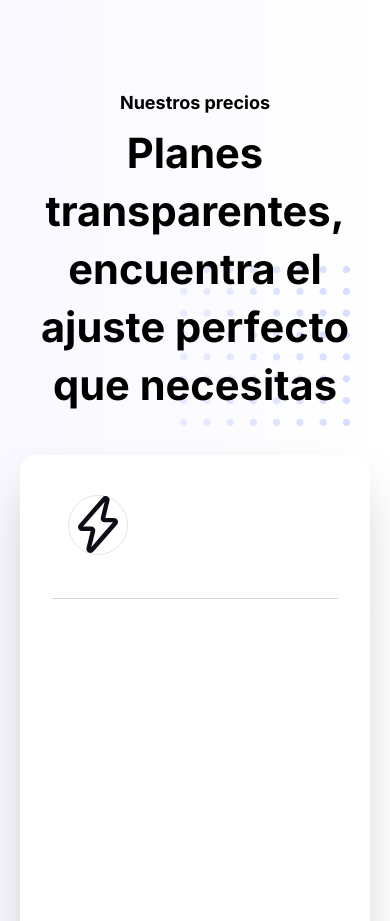
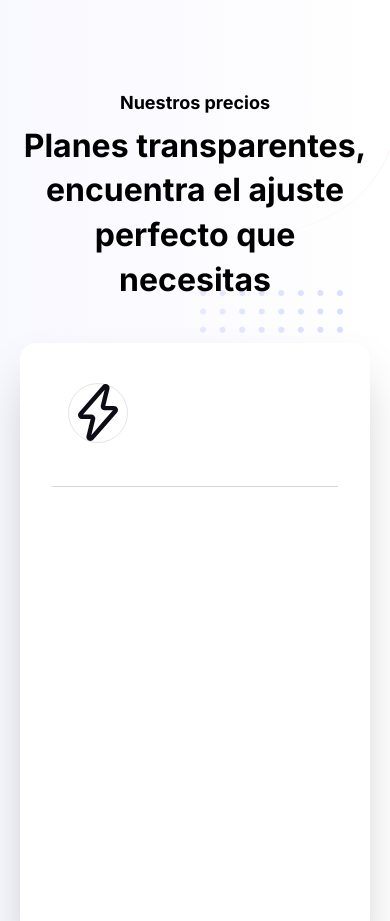
Before and after one commit to Aegox/amunpos-website, a Next.js app: page / in a window 390 px wide. Shown: the part 5740-6661 px from the top of the page. Built offline with nearby package versions, Linux system fonts and the light colour scheme.

Commit message:
fix a pricing not rendering

```diff
--- a/src/app/components/Pricing.tsx
+++ b/src/app/components/Pricing.tsx
@@ -2,7 +2,6 @@
 import React from "react";
 import { motion } from "framer-motion";
 import PricingCard from "./PricingCard";
-import Image from 'next/image';
 
 interface PricingPlan {
   id: number;
@@ -65,28 +64,28 @@ const Pricing: React.FC = () => {
   return (
     <section id="Planes" className="relative flex flex-col justify-center items-center px-5 pb-22 pt-30 bg-[var(--body-color)] pricing-gradient">
       {/* Imágenes en el fondo */}
-      <Image src="/Vector3.svg" alt="a vector shape" layout="fill" objectFit="contain" className="absolute top-45 right-0 z-[-1]" />
-      <Image src="/dot.svg" alt="a vector shape" objectFit="contain" width={170} height={170} className="absolute top-74 left-45 z-[-1]" />
+      <img src="/Vector3.svg" alt="a vector shape" className="absolute top-45 right-0 z-[-1]" />
+      <img src="/dot.svg" alt="a vector shape" className="absolute top-80 left-50 z-[-1]" />
 
       {/* Contenido principal */}
       <div className="z-10 flex flex-col items-center w-full">
       <motion.div
         initial={{ opacity: 0, y: -20 }}
             whileInView={{ opacity: 1, y: 0 }}
-            viewport={{ once: true, amount: 0.3 }}
-            transition={{ duration: 0.7 }}
+            viewport={{ once: true, amount: 0.1 }}
+            transition={{ duration: 0.3 }}
        >
         <p className="w-full text-center text-[var(--primary-color)] text-[18px] font-semibold pb-2">Nuestros precios</p>
       </motion.div>
       <motion.div
             initial={{ opacity: 0, y: 0 }}
             whileInView={{ opacity: 1, y: 0 }}
-            viewport={{ once: true, amount: 0.3 }}
-            transition={{ duration: 0.7 }}
-className="z-10 flex flex-col items-center w-full"
+            viewport={{ once: true, amount: 0.2 }}
+            transition={{ duration: 0.5 }}
+            className="z-10 flex flex-col items-center w-full"
        >
-        <h1 className="text-center pb-10 xl:pb-25 xl:w-[65%] text-[var(--heading-color)]  text-[2.6rem] 2xl:text-[3em] lg:text-[2.5em] leading-[1.4em] font-bold">Planes transparentes, encuentra el ajuste perfecto que necesitas</h1>
-        <div className="flex flex-col lg:flex-row 2xl:px-35 xl:px-25 w-full gap-5 items-center">
+        <h1 className="text-center pb-10 xl:pb-25 xl:w-[65%] text-[var(--heading-color)]  text-[2rem] 2xl:text-[3em] lg:text-[2.5em] leading-[1.4em] font-bold">Planes transparentes, encuentra el ajuste perfecto que necesitas</h1>
+        <div className="flex flex-col 2xl:px-35 xl:px-20 xl:flex-row w-full gap-6 items-center">
           {pricingPlans.map((plan) => (
             <PricingCard
               key={plan.id}
```
